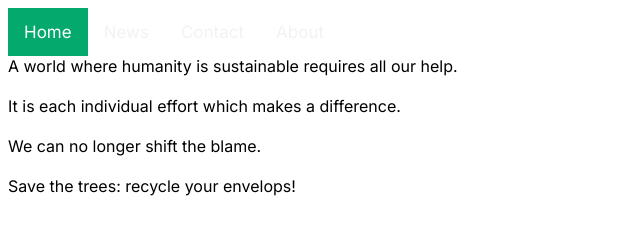
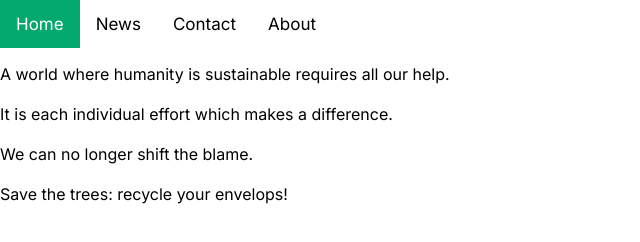
Before and after one commit to GanyuHail/recyclerabbit, a plain HTML site: page page.html in a window 1280 px wide. Shown: the whole page, without its empty margins (0-640 px from the left). Drawn offline with Linux system fonts and the light colour scheme.

Commit message:
css formatting

```diff
--- a/page.html
+++ b/page.html
@@ -20,7 +20,7 @@
         <a href="#contact">Contact</a>
         <a href="#about">About</a>
     </div>
-    <div>
+    <div class="text1">
         A world where humanity is sustainable requires all our help.
         <br><br>
         It is each individual effort which makes a difference.
--- a/styles.css
+++ b/styles.css
@@ -9,13 +9,11 @@
 
 body {
     font-family: "inter";
+    margin: 0em;
 }
 
-.inter {
-    font-family: "Inter", sans-serif;
-    font-optical-sizing: auto;
-    font-weight: weight;
-    font-style: normal;
+.text1 {
+    margin-top: 1em;
 }
 
 .topnav {
@@ -25,7 +23,7 @@ body {
 
 .topnav a {
     float: left;
-    color: #f2f2f2;
+    color: black;
     text-align: center;
     padding: 14px 16px;
     text-decoration: none;
```
